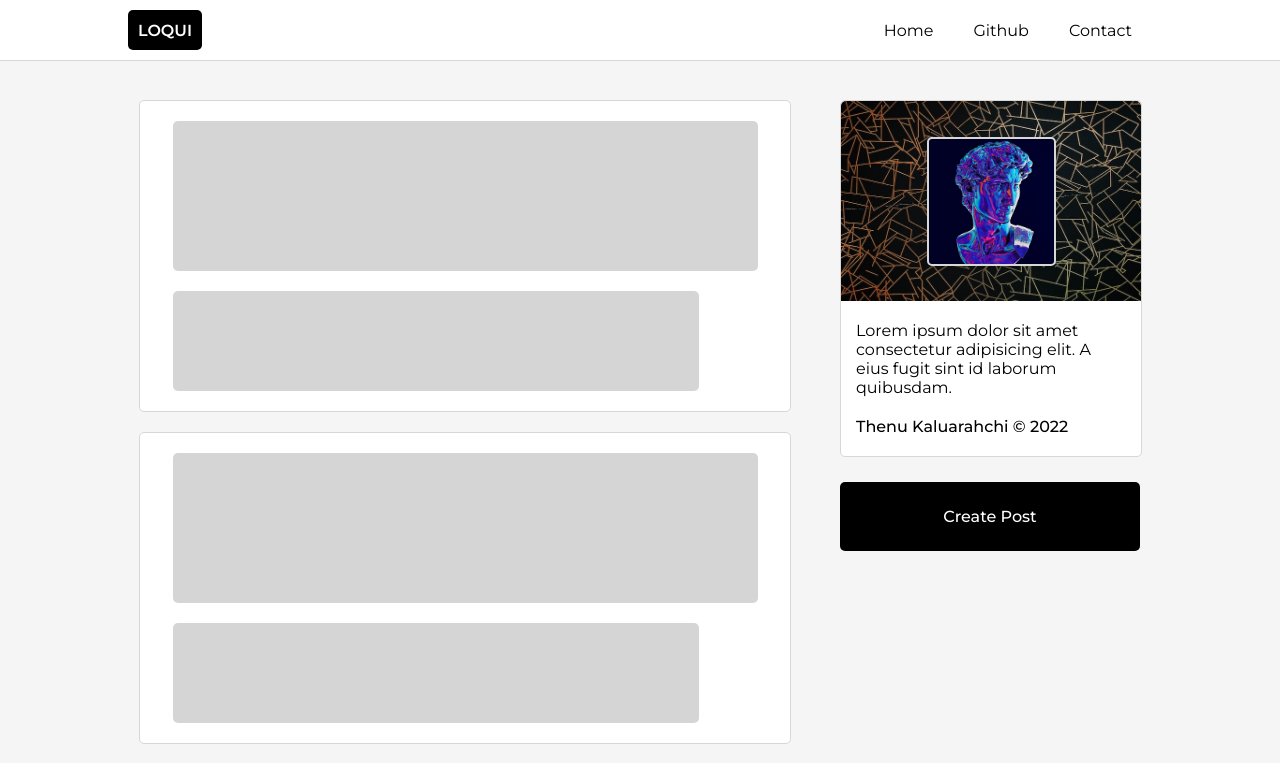
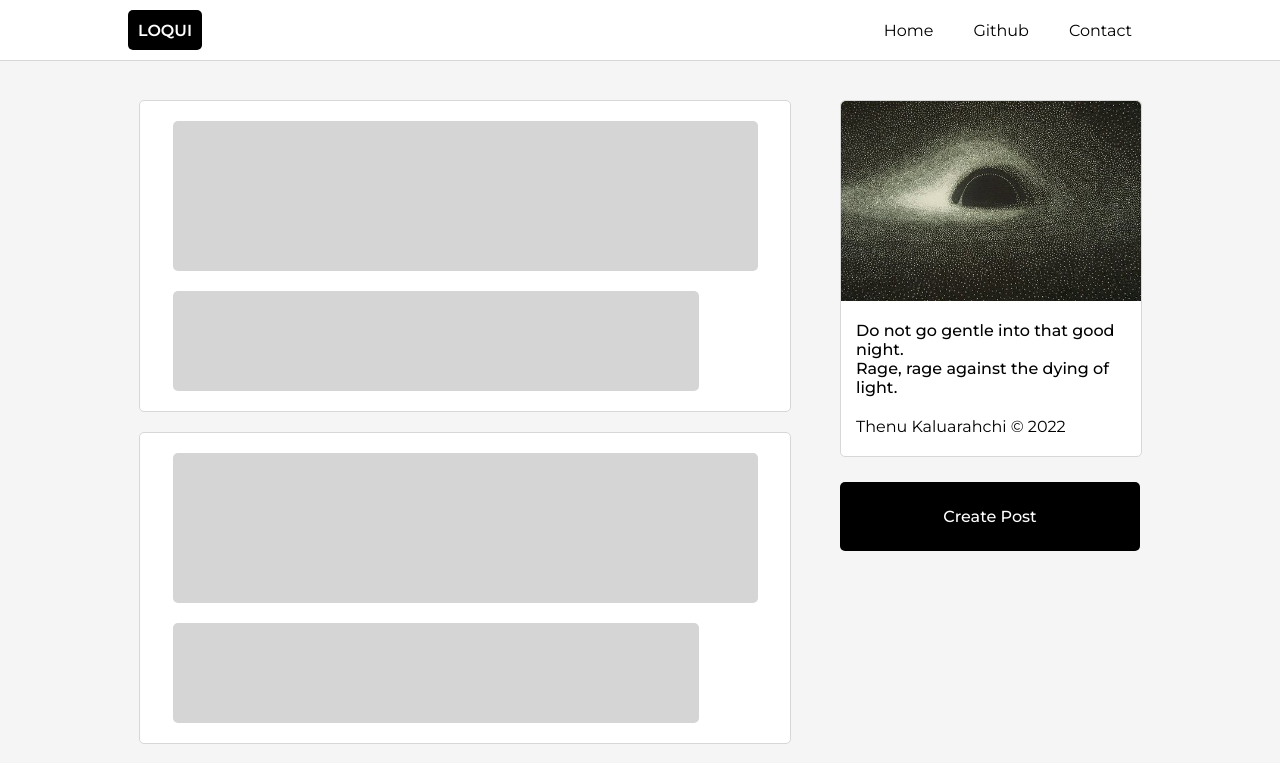
Before and after one commit to thenu-k/loqui, a Next.js app: page / in a window 1280 px wide. Shown: the top 763 px of the page. Built offline with nearby package versions, Linux system fonts and the light colour scheme.

Commit message:
Removed profile pic, changed banner image

```diff
--- a/Components/Common/Header/Header.styled.js
+++ b/Components/Common/Header/Header.styled.js
@@ -39,4 +39,10 @@ export const HeaderContainer = styled.header`
             }
         }
     }
+
+    @media all and (max-width: 1000px){
+        & nav{
+            width: 90%;
+        }
+    }
 `
--- a/Components/Pages/Home/SideSection/SideSection.js
+++ b/Components/Pages/Home/SideSection/SideSection.js
@@ -9,7 +9,8 @@ const SideSection = () => {
                 </div>
                 <div className="intro center">
                     <p className='center'>
-                        Lorem ipsum dolor sit amet consectetur adipisicing elit. A eius fugit sint id laborum quibusdam.
+                        Do not go gentle into that good night.<br/>
+                        Rage, rage against the dying of light.
                     </p>
                     <span>Thenu Kaluarahchi © 2022  </span>
                 </div>
--- a/Components/Pages/Home/SideSection/SideSection.styled.js
+++ b/Components/Pages/Home/SideSection/SideSection.styled.js
@@ -20,6 +20,7 @@ export const SideSectionContainer = styled.div`
             border-radius: 5px 5px 0 0;
             position: relative;
             & .profileImage{
+                display: none;
                 background-color: white;
                 border-radius: 5px;
                 height: 125px; width: 125px;
@@ -34,12 +35,13 @@ export const SideSectionContainer = styled.div`
             display: flex; flex-direction: column; align-items: center;
             & p{
                 width: 90%;
+                font-size: 1em; font-weight: 500;
                 text-align: left;
             }
             & span{
                 width: 90%;
                 display: flex; justify-content: flex-start;
-                margin-top: 20px; font-size: 01em; font-weight: 500;
+                margin-top: 20px; font-size: 01em;
             }
         }
     }
```
Also changed, not shown: public/banner.jpg.
